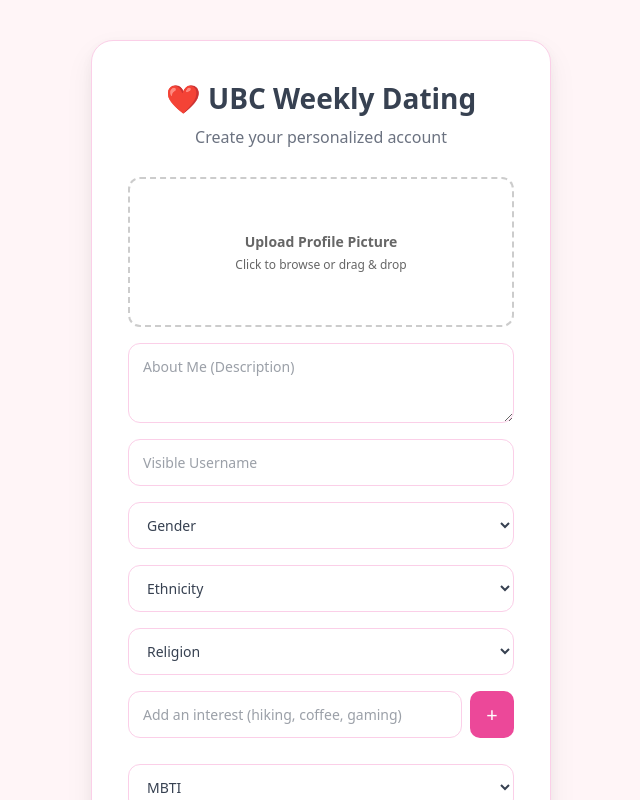
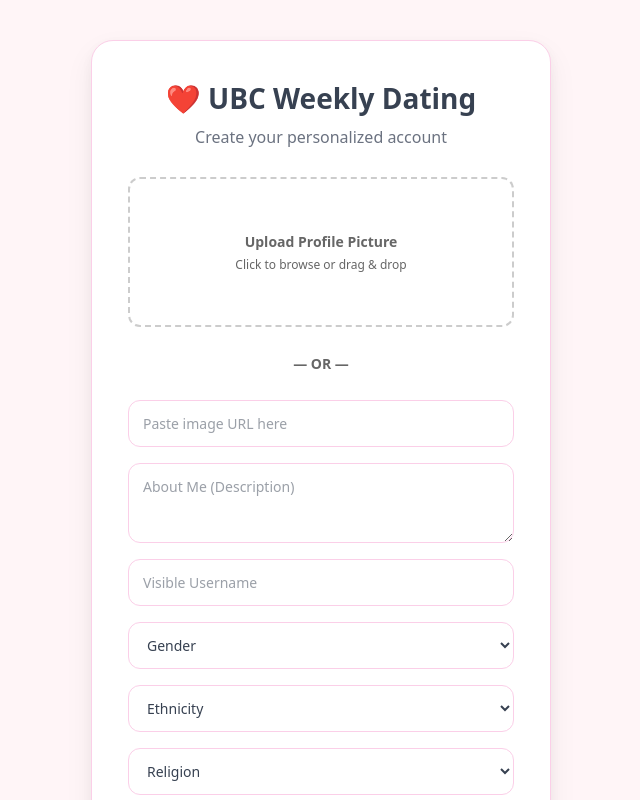
Before and after one commit to danielmorganofficial/ubc-dating, a Next.js app: page /profile-setup in a window 1280 px wide. Shown: the top 800 px of the page, without its empty margins (319-959 px from the left). Built offline with nearby package versions, Linux system fonts and the light colour scheme.

Commit message:
email and pfp url

```diff
--- a/app/login/page.tsx
+++ b/app/login/page.tsx
@@ -36,7 +36,7 @@
     }
 
     if (!userDoc) {
-      setError("Account not found. Please check your credentials or register.")
+      setError("Account not found. Please go to the register page.")
       return
     }
 
@@ -48,6 +48,14 @@
   }
 } else {
   try{
+
+  const qEmail = query(collection(db, "users"), where("profile.email", "==", email))
+  const snapEmail = await getDocs(qEmail)
+
+  if (!snapEmail.empty) {
+    setError("This email is already in use.")
+    return
+  }
 
   const docRef = await addDoc(collection(db,"users"),{
 
--- a/app/profile-setup/page.tsx
+++ b/app/profile-setup/page.tsx
@@ -160,6 +160,18 @@
     </div>
   )}
 </div>
+
+<div style={{ margin: "10px 0", textAlign: "center", color: "#666", fontSize: "14px", fontWeight: "bold" }}>
+  — OR —
+</div>
+
+<input
+  className="input"
+  type="url"
+  placeholder="Paste image URL here"
+  value={profilePicture.startsWith("data:") ? "" : profilePicture}
+  onChange={(e) => setProfilePicture(e.target.value)}
+/>
 
 <textarea
 className="input"
```
